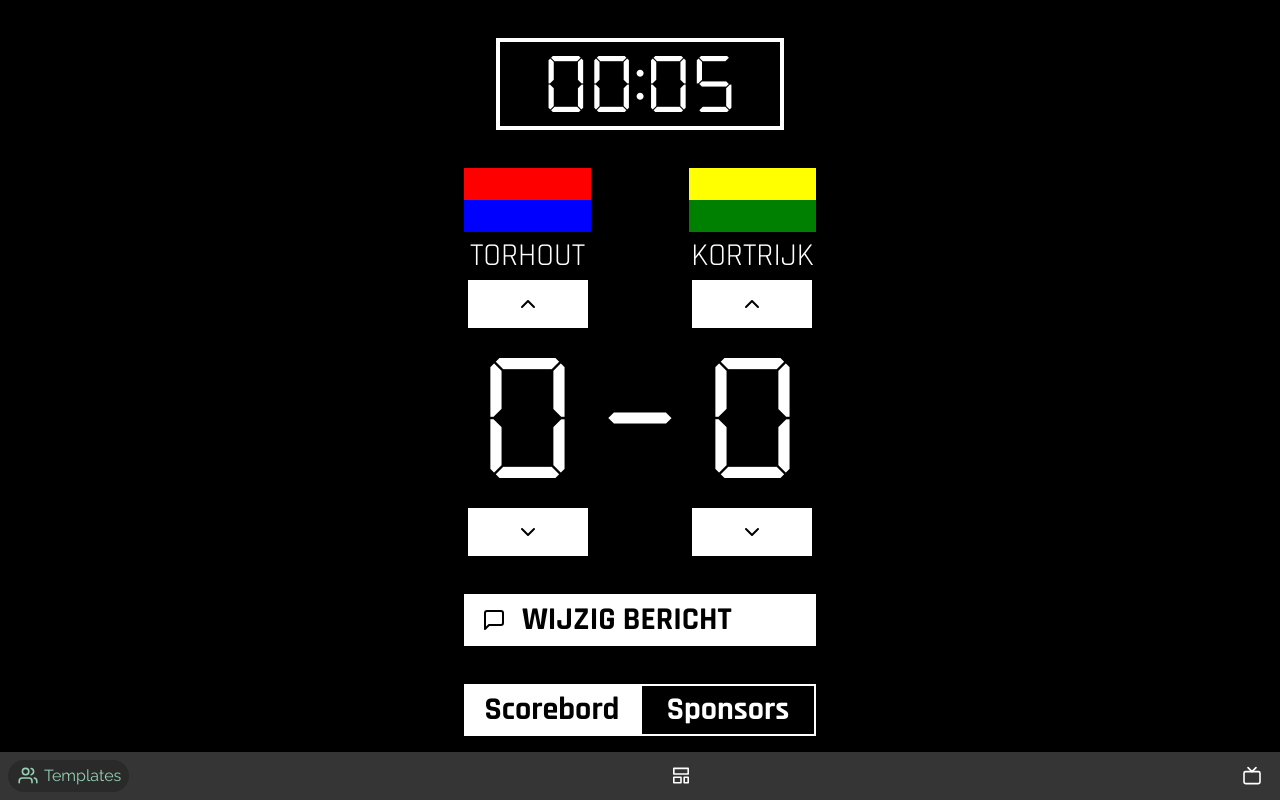
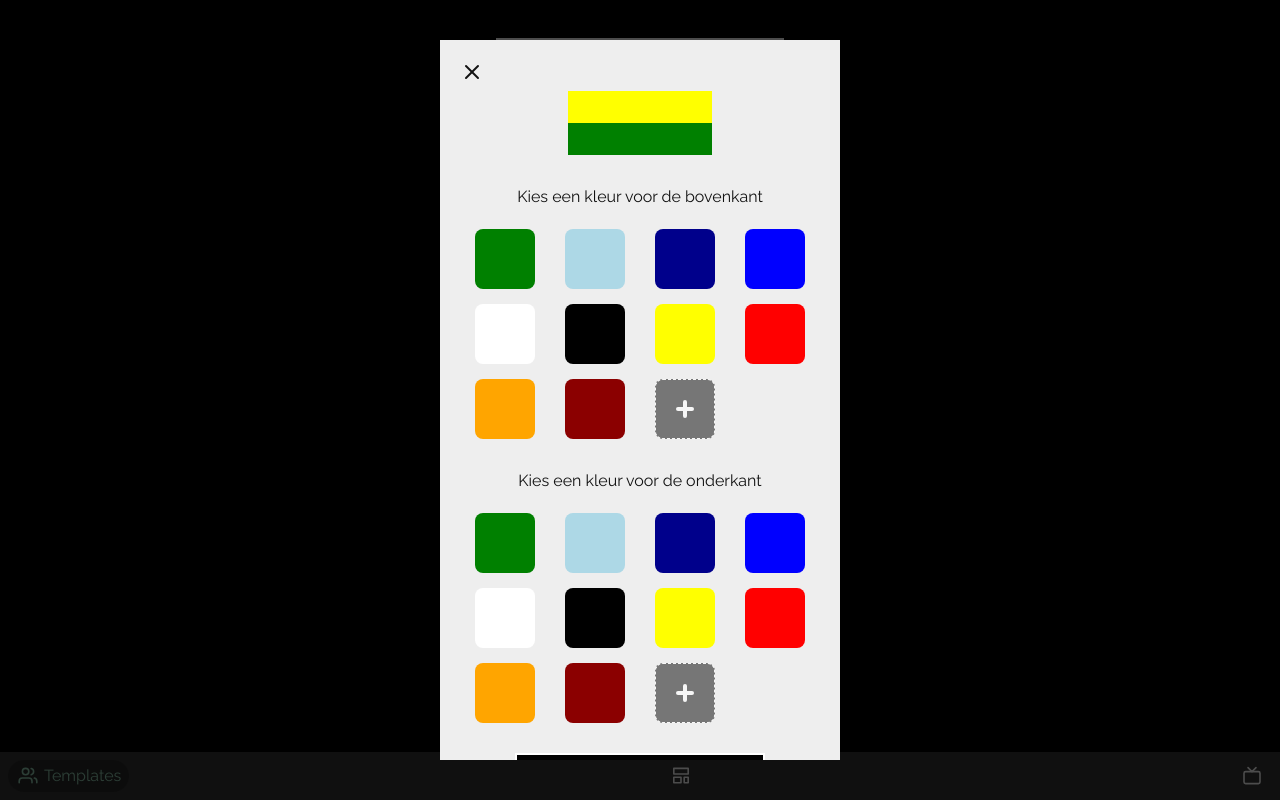
Before and after one commit to QuintenMuyllaert/DLC-Industry_Project, a React (Vite) app in the folder Frontend/: page /score in a window 1280 px wide. Built offline with nearby package versions, Linux system fonts and the light colour scheme.

Commit message:
colorpicker gemaakt HTML & CSS

```diff
--- /dev/null
+++ b/Frontend/src/components/Color.tsx
@@ -0,0 +1,5 @@
+export const Color = ({ color }: { color: string }) => {
+	return <div className="c-colorpicker__colors-color" style={{ backgroundColor: color }}></div>;
+};
+
+export default Color;
--- a/Frontend/src/pages/Score.tsx
+++ b/Frontend/src/pages/Score.tsx
@@ -7,6 +7,7 @@ import { IconButton } from "../components/IconButton";
 import { BottomTab } from "../components/BottomTab";
 import { LooseObject } from "../utils/Interfaces";
 import { findApi } from "../utils/Networking";
+import Color from "../components/Color";
 
 const colorLUT: LooseObject = {
 	green: "Groen",
@@ -18,7 +19,7 @@ const colorLUT: LooseObject = {
 	yellow: "Geel",
 	red: "Rood",
 	orange: "Oranje",
-	darkred: "Bordeaux",
+	darkred: "bordeaux",
 };
 
 export const Score = () => {
@@ -83,6 +84,8 @@ export const Score = () => {
 		updateState(team, state[team] + amt);
 	};
 
+	let colors = Object.keys(colorLUT);
+
 	return (
 		<>
 			<div className="p-score">
@@ -142,6 +145,84 @@ export const Score = () => {
 				</div>
 			</div>
 			<BottomTab />
+			<div className="c-colorpicker__overlay"></div>
+			<div className="c-colorpicker">
+				<div className="c-colorpicker__container scrollbar">
+					<div className="c-colorpicker__close">
+						<svg
+							xmlns="http://www.w3.org/2000/svg"
+							width="24"
+							height="24"
+							viewBox="0 0 24 24"
+							fill="none"
+							stroke="currentColor"
+							stroke-width="2"
+							stroke-linecap="round"
+							stroke-linejoin="round">
+							<line x1="18" y1="6" x2="6" y2="18"></line>
+							<line x1="6" y1="6" x2="18" y2="18"></line>
+						</svg>
+					</div>
+					<Flag top={state.colorsOut[0]} bottom={state.colorsOut[1]} />
+					<p>Kies een kleur voor de bovenkant</p>
+					<div className="c-colorpicker__colors">
+						<Color color={colors[0]} />
+						<Color color={colors[1]} />
+						<Color color={colors[2]} />
+						<Color color={colors[3]} />
+						<Color color={colors[4]} />
+						<Color color={colors[5]} />
+						<Color color={colors[6]} />
+						<Color color={colors[7]} />
+						<Color color={colors[8]} />
+						<Color color={colors[9]} />
+						<div className="c-colorpicker__colors-colorAdd">
+							<svg
+								xmlns="http://www.w3.org/2000/svg"
+								width="24"
+								height="24"
+								viewBox="0 0 24 24"
+								fill="none"
+								stroke="currentColor"
+								stroke-width="2"
+								stroke-linecap="round"
+								stroke-linejoin="round">
+								<line x1="12" y1="5" x2="12" y2="19"></line>
+								<line x1="5" y1="12" x2="19" y2="12"></line>
+							</svg>
+						</div>
+					</div>
+					<p>Kies een kleur voor de onderkant</p>
+					<div className="c-colorpicker__colors">
+						<Color color={colors[0]} />
+						<Color color={colors[1]} />
+						<Color color={colors[2]} />
+						<Color color={colors[3]} />
+						<Color color={colors[4]} />
+						<Color color={colors[5]} />
+						<Color color={colors[6]} />
+						<Color color={colors[7]} />
+						<Color color={colors[8]} />
+						<Color color={colors[9]} />
+						<div className="c-colorpicker__colors-colorAdd">
+							<svg
+								xmlns="http://www.w3.org/2000/svg"
+								width="24"
+								height="24"
+								viewBox="0 0 24 24"
+								fill="none"
+								stroke="currentColor"
+								stroke-width="2"
+								stroke-linecap="round"
+								stroke-linejoin="round">
+								<line x1="12" y1="5" x2="12" y2="19"></line>
+								<line x1="5" y1="12" x2="19" y2="12"></line>
+							</svg>
+						</div>
+					</div>
+					<IconButton color="black" label="Opslaan"></IconButton>
+				</div>
+			</div>
 		</>
 	);
 };
--- a/Frontend/src/pages/Templates.tsx
+++ b/Frontend/src/pages/Templates.tsx
@@ -31,7 +31,6 @@ export const Templates = () => {
 						height="24"
 						viewBox="0 0 24 24"
 						fill="none"
-						stroke="currentColor"
 						stroke-width="2"
 						stroke-linecap="round"
 						stroke-linejoin="round">
@@ -39,7 +38,26 @@ export const Templates = () => {
 						<polyline points="12 19 5 12 12 5"></polyline>
 					</svg>
 
-					<Logo width="4rem" height="4rem" />
+					<svg xmlns="http://www.w3.org/2000/svg" width="4rem" height="4rem" viewBox="0 0 147.45 147.45">
+						<rect x="56.51" y="137.29" width="5.3" height="7.48" rx="0.13" />
+						<path d="M147.45,147.45H0V0H147.45ZM5.37,142.09H142.09V5.37H5.37Z" />
+						<rect x="56.51" y="73.24" width="5.3" height="43.36" rx="0.51" />
+						<rect x="56.51" y="2.37" width="5.3" height="57.47" rx="0.51" />
+						<path d="M46.46,73.6H42a.44.44,0,0,0-.44.44V85.39H29.1c-4.23,0-8.77,2.15-8.77,8.84v14.83c0,6,4.54,8.15,8.69,8.15h6.15a7.87,7.87,0,0,0,6.43-3.69v2.64a.44.44,0,0,0,.44.44h4.42a.44.44,0,0,0,.44-.44V74A.43.43,0,0,0,46.46,73.6ZM35.55,112.22H29.48a3.75,3.75,0,0,1-3.92-3.92V94.54c0-2.92,1.84-4.23,3.69-4.23H41.6V107.2C40.15,111.59,37.22,112.22,35.55,112.22Z" />
+						<path d="M92.38,105.36a.49.49,0,0,0-.49.49v2.22c0,2.92-1.85,4.22-3.69,4.22-.47,0-6.61-.07-8.22-.07a3.75,3.75,0,0,1-3.92-3.92V94.54c0-2.92,1.84-4.23,3.69-4.23.46,0,6.6.08,8.22.08a3.75,3.75,0,0,1,3.92,3.92V96.1a.49.49,0,0,0,.49.49h4.25a.49.49,0,0,0,.49-.49V93.54c0-6-4.54-8.15-8.69-8.15H79.59c-4.23,0-8.76,2.15-8.76,8.84v14.83c0,6,4.53,8.15,8.68,8.15h8.84c4.23,0,8.77-2.15,8.77-8.84v-2.52a.49.49,0,0,0-.49-.49Z" />
+						<path d="M21.07,129.08l.35-.8a3.14,3.14,0,0,0,1.83.61c.87,0,1.23-.31,1.23-.72,0-1.2-3.29-.41-3.29-2.47,0-.9.71-1.66,2.23-1.66a3.59,3.59,0,0,1,1.85.49l-.33.8a3.09,3.09,0,0,0-1.53-.43c-.85,0-1.2.33-1.2.75,0,1.18,3.28.41,3.28,2.44,0,.89-.72,1.65-2.24,1.65A3.6,3.6,0,0,1,21.07,129.08Z" />
+						<path d="M31.64,126.09c0,1.22-.9,2-2.36,2H28v1.6H27v-5.54h2.28C30.74,124.12,31.64,124.86,31.64,126.09Zm-1,0c0-.7-.47-1.1-1.37-1.1H28v2.2h1.21C30.14,127.19,30.61,126.79,30.61,126.09Z" />
+						<path d="M32.84,126.89a3,3,0,1,1,3,2.85A2.84,2.84,0,0,1,32.84,126.89Zm4.94,0a2,2,0,1,0-2,2A1.9,1.9,0,0,0,37.78,126.89Z" />
+						<path d="M44,129.66,42.88,128H41.42v1.61h-1v-5.54h2.28c1.46,0,2.36.74,2.36,2a1.77,1.77,0,0,1-1.18,1.75l1.28,1.82ZM42.62,125h-1.2v2.21h1.2c.91,0,1.37-.41,1.37-1.11S43.53,125,42.62,125Z" />
+						<path d="M47.71,125H45.87v-.87h4.71V125H48.74v4.67h-1Z" />
+						<path d="M54.05,129.08l.35-.8a3.14,3.14,0,0,0,1.83.61c.87,0,1.23-.31,1.23-.72,0-1.2-3.29-.41-3.29-2.47,0-.9.71-1.66,2.23-1.66a3.55,3.55,0,0,1,1.84.49l-.32.8a3.12,3.12,0,0,0-1.53-.43c-.85,0-1.2.33-1.2.75,0,1.18,3.28.41,3.28,2.44,0,.89-.72,1.65-2.24,1.65A3.6,3.6,0,0,1,54.05,129.08Z" />
+						<path d="M62.25,127.71v2h-1v-1.94l-2.17-3.6h1.1l1.62,2.7,1.64-2.7h1Z" />
+						<path d="M65,129.08l.35-.8a3.14,3.14,0,0,0,1.83.61c.87,0,1.23-.31,1.23-.72,0-1.2-3.29-.41-3.29-2.47,0-.9.71-1.66,2.23-1.66a3.55,3.55,0,0,1,1.84.49l-.32.8a3.12,3.12,0,0,0-1.53-.43c-.85,0-1.2.33-1.2.75,0,1.18,3.28.41,3.28,2.44,0,.89-.72,1.65-2.24,1.65A3.6,3.6,0,0,1,65,129.08Z" />
+						<path d="M72,125H70.14v-.87h4.7V125H73v4.67H72Z" />
+						<path d="M80.26,128.8v.86H76.11v-5.54h4V125h-3v1.44h2.67v.85H77.14v1.53Z" />
+						<path d="M87,129.66V126l-1.82,3H84.7l-1.82-3v3.62h-1v-5.54h.85l2.2,3.67,2.16-3.67H88v5.54Z" />
+						<path d="M89.48,129.08l.36-.8a3.08,3.08,0,0,0,1.82.61c.87,0,1.23-.31,1.23-.72,0-1.2-3.29-.41-3.29-2.47,0-.9.71-1.66,2.23-1.66a3.59,3.59,0,0,1,1.85.49l-.33.8a3.09,3.09,0,0,0-1.53-.43c-.85,0-1.2.33-1.2.75,0,1.18,3.29.41,3.29,2.44,0,.89-.73,1.65-2.25,1.65A3.6,3.6,0,0,1,89.48,129.08Z" />
+					</svg>
 				</div>
 				<h1>Nieuwe template toevoegen</h1>
 				<Input
@@ -74,7 +92,7 @@ export const Templates = () => {
 				<IconButton label="Toevoegen" color="white" />
 
 				<h1>Bestaande templates</h1>
-				<div className="p-templates__list">
+				<div className="p-templates__list scrollbar">
 					<Template sportNaam="Voetbal" aantalHelften={2} duurHelft="45:00" />
 					<Template sportNaam="Voetbal jeugd" aantalHelften={4} duurHelft="20:00" />
 					<Template sportNaam="Voetbal" aantalHelften={2} duurHelft="45:00" />
--- /dev/null
+++ b/Frontend/src/style/components/colorpicker.scss
@@ -0,0 +1,126 @@
+.c-colorpicker {
+	// background-color: #000000;
+	// opacity: 0.7;
+	position: absolute;
+	// top: 0;
+	// left: 0;
+	width: 100%;
+	height: 100%;
+	display: grid;
+
+	&__overlay {
+		opacity: 0.7;
+		z-index: 1;
+		background-color: #000000;
+		position: absolute;
+		top: 0;
+		left: 0;
+		bottom: 0;
+		right: 0;
+	}
+
+	&__container {
+		padding: 20px;
+		background-color: #eeeeee;
+		height: 90vh;
+		overflow-y: auto;
+		width: 90%;
+		margin: auto;
+		z-index: 2;
+		max-width: 400px;
+	}
+
+	& .c-flag {
+		margin-bottom: 30px;
+	}
+
+	&__close {
+		& svg {
+			stroke: #121212;
+		}
+	}
+
+	& p {
+		color: #121212;
+		text-align: center;
+		margin-bottom: 20px;
+	}
+
+	&__colors {
+		gap: 15px 0;
+		margin-bottom: 30px;
+		display: grid;
+		grid-template-columns: 25% 25% 25% 25%;
+		justify-content: space-between;
+		align-items: center;
+		align-content: center;
+		justify-items: center;
+
+		&-color {
+			width: 60px;
+			height: 60px;
+			border-radius: 8px;
+			position: relative;
+
+			@media screen and (max-width: 460px) {
+				width: 40px;
+				height: 40px;
+			}
+
+			@media screen and (max-width: 295px) {
+				width: 30px;
+				height: 30px;
+			}
+		}
+
+		&-colorSelected {
+			position: absolute;
+			top: 0;
+			left: 0;
+			right: 0;
+			bottom: 0;
+			display: flex;
+			justify-content: center;
+			align-items: center;
+			background-color: #000;
+			opacity: 0.5;
+			border-radius: 8px;
+		}
+
+		&-colorAdd {
+			background-color: #000;
+			opacity: 0.5;
+			border-radius: 8px;
+			width: 60px;
+			height: 60px;
+			border: 1px dashed #fff;
+			display: flex;
+			align-items: center;
+			justify-content: center;
+
+			& svg {
+				stroke-width: 4px;
+				stroke: #fff;
+
+				@media screen and (max-width: 460px) {
+					stroke-width: 2px;
+				}
+			}
+
+			@media screen and (max-width: 460px) {
+				width: 40px;
+				height: 40px;
+			}
+
+			@media screen and (max-width: 295px) {
+				width: 30px;
+				height: 30px;
+			}
+		}
+	}
+
+	& .c-iconbutton {
+		max-width: 250px;
+		margin: 0 auto;
+	}
+}
--- /dev/null
+++ b/Frontend/src/style/components/scrollbar.scss
@@ -0,0 +1,16 @@
+.scrollbar {
+	&::-webkit-scrollbar-track {
+		box-shadow: inset 0 0 6px rgba(0, 0, 0, 0.3);
+		border-radius: 10px;
+	}
+
+	&::-webkit-scrollbar {
+		width: 5px;
+	}
+
+	&::-webkit-scrollbar-thumb {
+		border-radius: 10px;
+		background-color: #707070;
+		backdrop-filter: blur(10px);
+	}
+}
--- a/Frontend/src/style/components/templates.scss
+++ b/Frontend/src/style/components/templates.scss
@@ -11,6 +11,15 @@
 		display: flex;
 		justify-content: space-between;
 		align-items: center;
+
+		& svg {
+			stroke: var(--global-color-text);
+		}
+
+		& svg:last-of-type {
+			fill: var(--global-color-text);
+			stroke: none;
+		}
 	}
 
 	&__formgroup {
@@ -33,7 +42,7 @@
 			display: flex;
 			justify-content: space-between;
 			align-items: center;
-			background-color: #fff;
+			background-color: var(--global-color-text);
 			color: var(--global-color-background);
 			padding: 1rem 1.125rem;
 		}
--- a/Frontend/src/style/screen.scss
+++ b/Frontend/src/style/screen.scss
@@ -28,3 +28,5 @@
 @import "./components/digit.scss";
 @import "./components/bottomtab.scss";
 @import "./components/templates.scss";
+@import "./components/colorpicker.scss";
+@import "./components/scrollbar.scss";
```
